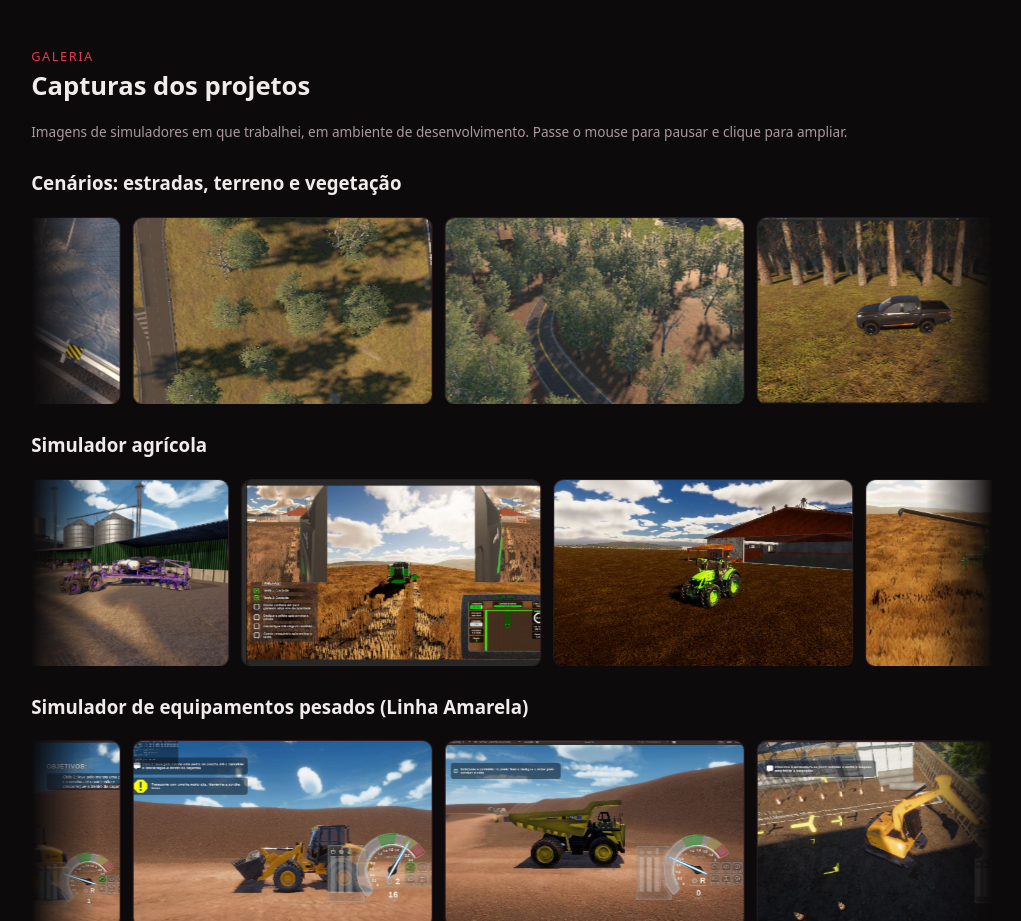
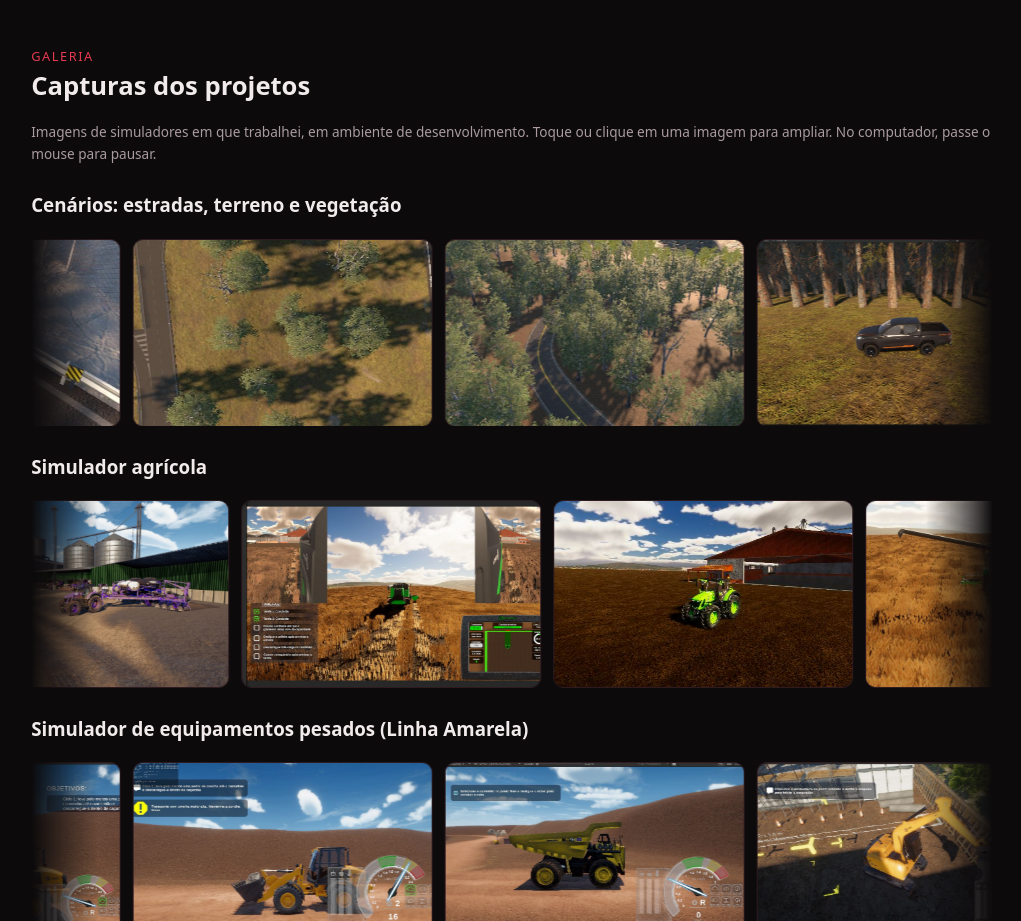
Before and after one commit to schaeffergui/schaeffergui.github.io, a plain HTML site: page index.html in a window 1280 px wide. Shown: the part 6261-7182 px from the top of the page, without its empty margins (128-1149 px from the left). Drawn offline with Linux system fonts and the light colour scheme; animation ran at ten frames a second.

Commit message:
Fix section anchor offset under the header and gallery hint for touch

```diff
--- a/index.html
+++ b/index.html
@@ -38,6 +38,7 @@ button{background:none;border:1px solid var(--line);color:var(--fg);border-radiu
 button[aria-pressed=true]{border-color:var(--acc);color:var(--acc)}
 main{max-width:1000px;margin:auto;padding:0 1.2rem}
 section{padding:3rem 0;border-bottom:1px solid var(--line)}
+section[id]{scroll-margin-top:6.2rem}@media (min-width:641px){section[id]{scroll-margin-top:4.2rem}}
 h1{font-size:clamp(2rem,6vw,3.4rem);line-height:1.1;margin:.3rem 0}
 h2{font-size:1.6rem;margin:0 0 .3rem}
 .kick{color:var(--acc);text-transform:uppercase;font-size:.8rem;letter-spacing:.12em}
@@ -233,8 +234,8 @@ html[lang=pt-BR] [data-l=pt],html[lang=en] [data-l=en]{display:revert}
 <section id="galeria">
 <div class="kick"><span data-l="pt">Galeria</span><span data-l="en">Gallery</span></div>
 <h2><span data-l="pt">Capturas dos projetos</span><span data-l="en">Project captures</span></h2>
-<p class="note" data-l="pt">Imagens de simuladores em que trabalhei, em ambiente de desenvolvimento. Passe o mouse para pausar e clique para ampliar.</p>
-<p class="note" data-l="en">Images of simulators I worked on, in the development environment. Hover to pause and click to enlarge.</p>
+<p class="note" data-l="pt">Imagens de simuladores em que trabalhei, em ambiente de desenvolvimento. Toque ou clique em uma imagem para ampliar. No computador, passe o mouse para pausar.</p>
+<p class="note" data-l="en">Images of simulators I worked on, in the development environment. Tap or click an image to enlarge. On a computer, hover to pause.</p>
 <h3 style="margin-top:1.6rem"><span data-l="pt">Cenários: estradas, terreno e vegetação</span><span data-l="en">Scenery: roads, terrain and vegetation</span></h3>
 <div class="car"><div class="car-track">
 <a class="ci" href="cen-01.jpg" data-full="cen-01.jpg"><img src="cen-01.jpg" loading="lazy" alt="Cenário de simulação 1" width="300" height="188"></a>
```
